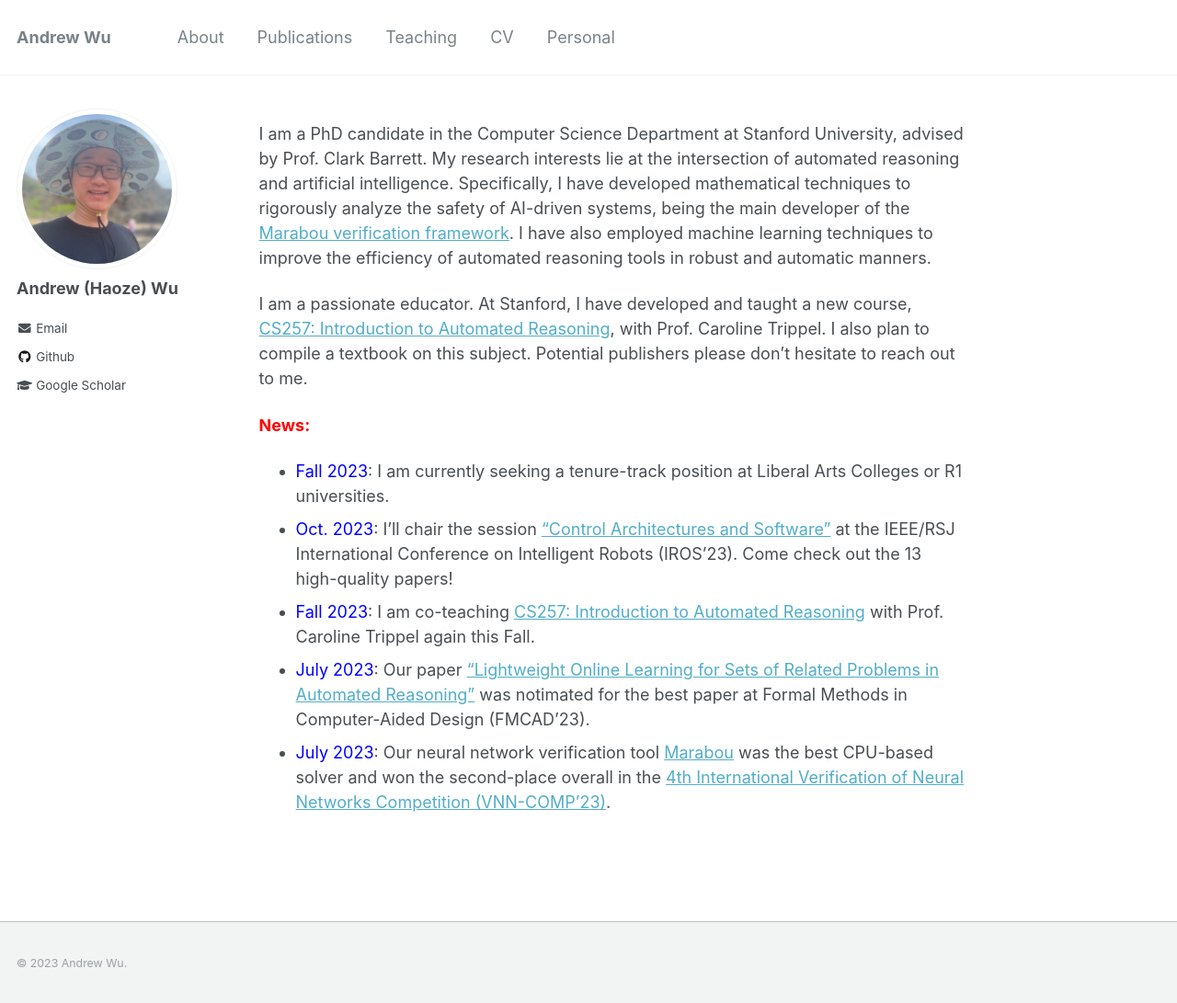
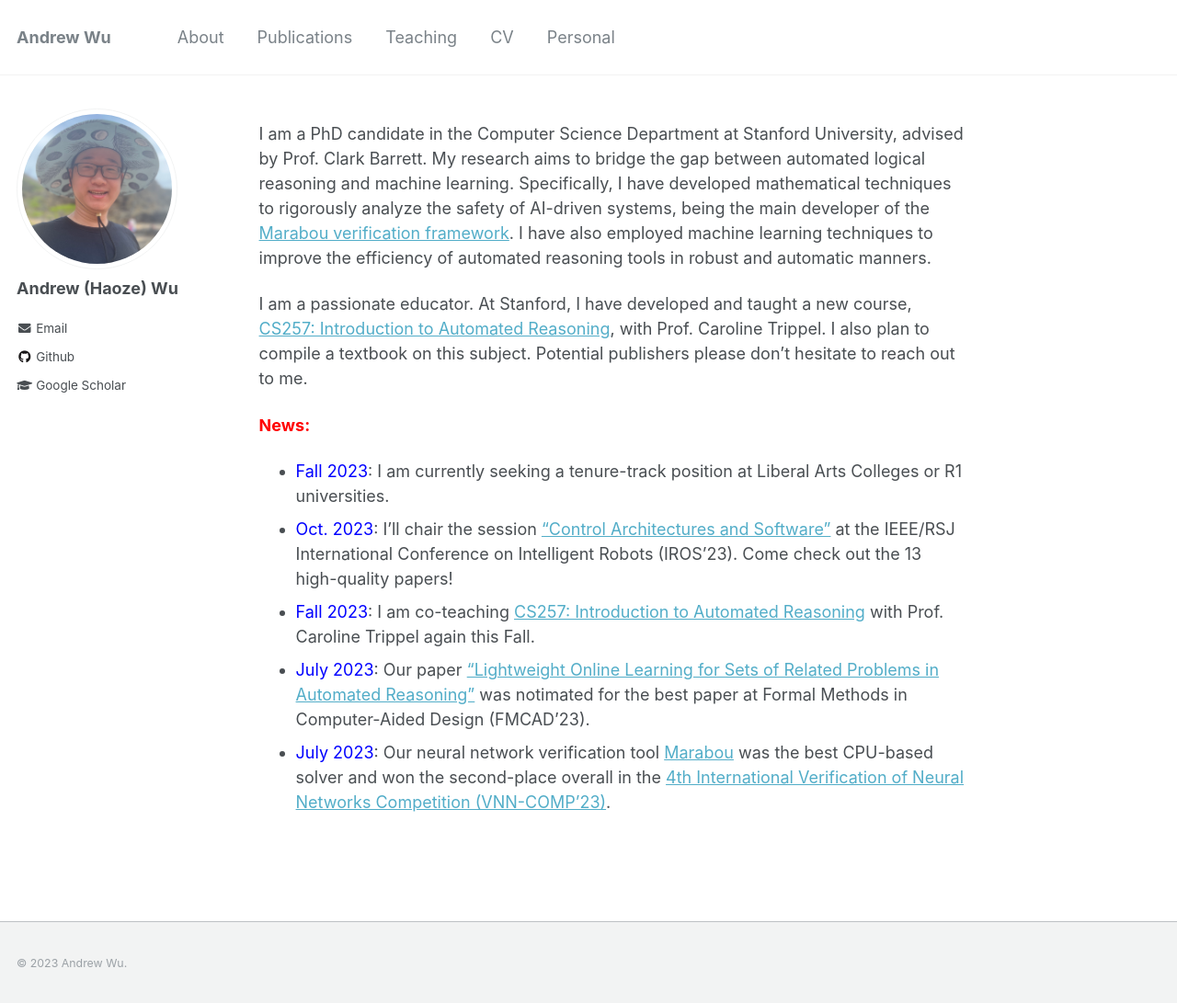
Before and after one commit to wu-haoze/wu-haoze.github.io, a Jekyll site: the page built from _pages/about.md, in a window 1280 px wide and 1093 px high. Shown: the whole window at 92% size. Built offline with Jekyll 4.4.1, drawn with Linux system fonts in a browser that asks for light colours.

Commit message:
update main

```diff
--- a/_pages/about.md
+++ b/_pages/about.md
@@ -8,7 +8,7 @@ redirect_from:
   - /about.html
 ---
 
-I am a PhD candidate in the Computer Science Department at Stanford University, advised by Prof. Clark Barrett. My research interests lie at the intersection of automated reasoning and artificial intelligence. Specifically, I have developed mathematical techniques to rigorously analyze the safety of AI-driven systems, being the main developer of the [Marabou verification framework](https://github.com/NeuralNetworkVerification/Marabou){:target="_blank"}. I have also employed machine learning techniques to improve the efficiency of automated reasoning tools in robust and automatic manners.
+I am a PhD candidate in the Computer Science Department at Stanford University, advised by Prof. Clark Barrett. My research aims to bridge the gap between automated logical reasoning and machine learning. Specifically, I have developed mathematical techniques to rigorously analyze the safety of AI-driven systems, being the main developer of the [Marabou verification framework](https://github.com/NeuralNetworkVerification/Marabou){:target="_blank"}. I have also employed machine learning techniques to improve the efficiency of automated reasoning tools in robust and automatic manners.
 
 I am a passionate educator. At Stanford, I have developed and taught a new course, [CS257: Introduction to Automated Reasoning](http://web.stanford.edu/class/cs257/){:target="_blank"}, with Prof. Caroline Trippel. I also plan to compile a textbook on this subject. Potential publishers please don't hesitate to reach out to me.
 
```
